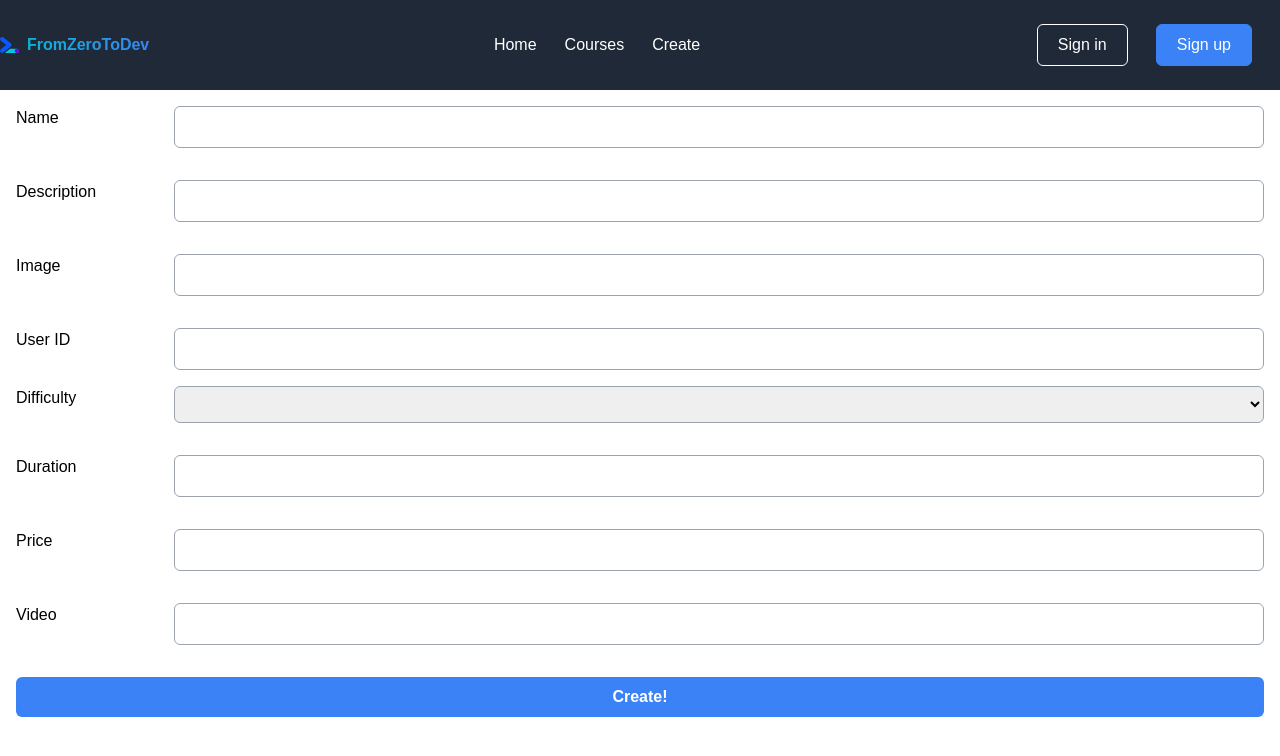
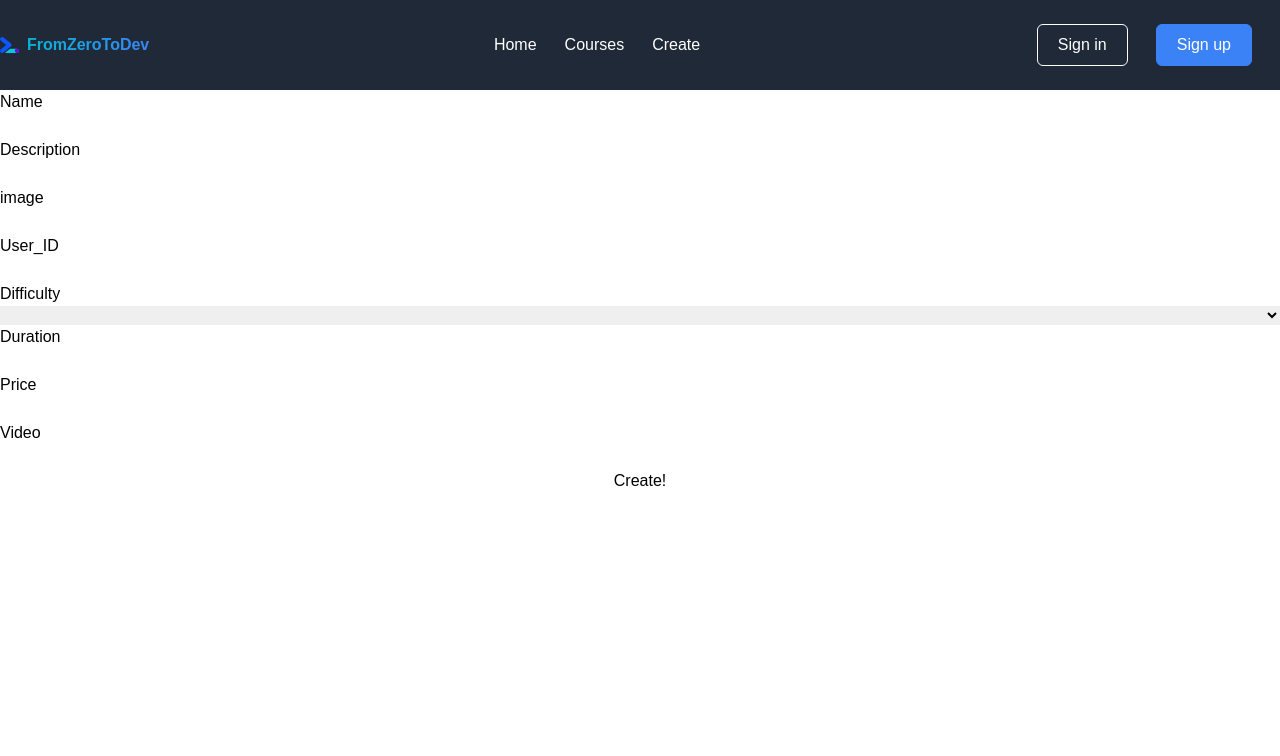
Before and after one commit to geromedina/FromZeroToDev, a React (Vite) app in the folder client/: page /create in a window 1280 px wide. Shown: the top 756 px of the page. Built offline with nearby package versions, Linux system fonts and the light colour scheme.

Commit message:
search, filters & sorter

```diff
--- a/client/src/App.tsx
+++ b/client/src/App.tsx
@@ -10,8 +10,8 @@ const App: React.FC = (): JSX.Element => {
   const location = useLocation()
   return (
     <div>
-      {/* {location.pathname !== "/" && <NavBar />} */}
-      {location.pathname !== "/home" && <NavBar />}
+      {location.pathname !== "/" && <NavBar />}
+      {/* {location.pathname !== "/home" && <NavBar />}  */}
       {/* {location.pathname === "/courses" && <SideBar />} */}
       <Routes>
         <Route path="/create" element={<Form />} />
--- a/client/src/components/Filters/Filters.tsx
+++ b/client/src/components/Filters/SearchBar&Filters/Filters.tsx
@@ -1,7 +1,7 @@
 import React from "react";
-import { useAppSelector } from "../../store/hooks";
-import { useAppDispatch } from "../../store/hooks";
-import { updateFilteredCourses } from "../../store/coursesSlices";
+import { useAppSelector } from "../../../store/hooks";
+import { useAppDispatch } from "../../../store/hooks";
+import { updateFilteredCourses } from "../../../store/coursesSlices";
 
 export const Filters: React.FC = (): JSX.Element => {
   const courses = useAppSelector((state) => state.courses.courses);
@@ -28,25 +28,21 @@ export const Filters: React.FC = (): JSX.Element => {
   };
 
   return (
-    <>
-      <label> Select a difficulty</label>
-      <select onChange={changeHandler} name="dificulty">
-        <option value="" key={""}>
-          {" "}
-        </option>
-        <option value="Easy" key={"1"}>
-          {" "}
-          Easy{" "}
-        </option>
-        <option value="Medium" key={"2"}>
-          {" "}
-          Medium{" "}
-        </option>
-        <option value="Advanced" key={"3"}>
-          {" "}
-          Advanced{" "}
-        </option>
-      </select>
-    </>
+<>
+  <label className="block font-bold mb-2 text-gray-700">
+    Select a difficulty
+  </label>
+  <select
+    className="border border-gray-400 rounded-md shadow-sm p-2 focus:outline-none focus:ring-2 focus:ring-blue-500"
+    name="difficulty"
+    id="difficulty"
+    onChange={changeHandler}
+  >
+    <option value="" key={""}></option>
+    <option value="Easy" key={"1"}>Easy</option>
+    <option value="Medium" key={"2"}>Medium</option>
+    <option value="Advanced" key={"3"}>Advanced</option>
+  </select>
+</>
   );
 };
--- a/client/src/components/Filters/SearchBar/SearchBar.tsx
+++ b/client/src/components/Filters/SearchBar&Filters/SearchBar.tsx
@@ -12,7 +12,7 @@ export const SearchBar: React.FC = (): JSX.Element => {
   return (
 <form className="flex items-center">
   <input
-    className="border rounded-l py-2 px-3 w-64 focus:outline-none focus:ring-2 focus:ring-blue-500"
+    className="px-4 py-2 border rounded-md focus:outline-none focus:ring-2 focus:ring-blue-500 focus:border-transparent"
     type="text"
     placeholder="Search for Courses..."
     onChange={handleChange}
--- a/client/src/components/Filters/Sorters/Sorter.tsx
+++ b/client/src/components/Filters/SearchBar&Filters/Sorter.tsx
@@ -62,9 +62,9 @@ export const Sorter: React.FC = (): JSX.Element => {
 
   return (
 <>
-  <label className="mr-2">Sort by:</label>
+  <label className="block font-bold mb-2 text-gray-700">Sort by:</label>
   <select
-    className="border border-gray-300 rounded-md shadow-sm p-2 focus:outline-none focus:ring-2 focus:ring-blue-500"
+   className="border border-gray-400 rounded-md shadow-sm p-2 focus:outline-none focus:ring-2 focus:ring-blue-500"
     onChange={changeHandler}
   >
     <option value="Name Descending">Name Descending</option>
--- /dev/null
+++ b/client/src/components/Filters/index.tsx
@@ -0,0 +1,5 @@
+import { SearchBar } from "./SearchBar&Filters/SearchBar";
+import { Filters } from "./SearchBar&Filters/Filters";
+import { Sorter } from "./SearchBar&Filters/Sorter";
+
+export {SearchBar,Filters,Sorter}
--- a/client/src/pages/Courses/Courses.tsx
+++ b/client/src/pages/Courses/Courses.tsx
@@ -4,10 +4,8 @@ import { getCourses } from "../../store/coursesSlices";
 import CardsContainer from "../../components/CardsContainer/CardsContainer";
 import { useAppSelector } from "../../store/hooks";
 import Pagination from "../../components/Pagination/Pagination";
-import "./Courses.css"
-import { SearchBar } from "../../components/Filters/SearchBar/SearchBar";
-import { Sorter } from "../../components/Filters/Sorters/Sorter";
-import Footer from "../../components/Footer/Footer";
+import "./Courses.css";
+import { SearchBar, Filters, Sorter } from "../../components/Filters/index";
 
 interface Course {
   name: string;
@@ -40,8 +38,13 @@ const Courses: React.FC = (): JSX.Element => {
         <div className="flex-1">
           <Sorter />
         </div>
+        <div className="flex-1 justify-start">
+            <Filters />
+        </div>
+        <div className="flex items-center justify-end w-1/3">
           <div className="ml-4">
             <SearchBar />
+          </div>
         </div>
       </div>
       <CardsContainer currentCourses={currentCourses} />
--- a/client/src/pages/Form/Form.tsx
+++ b/client/src/pages/Form/Form.tsx
@@ -88,43 +88,38 @@ const Form: React.FC = (): JSX.Element => {
   };
   return (
     <div className="border-solid">
-  <form onSubmit={submitHandler} className="grid grid-cols-8 border-solid gap-4 p-4">
-    <label className="col-span-1">Name</label>
+      <form onSubmit={submitHandler} className="grid grid-colms-8 border-solid">
+        <label>Name</label>
         <input
-      className="col-span-7 border border-gray-400 rounded-md p-2"
+          className="border-solid"
           value={form.name}
           onChange={changeHandler}
           name="name"
         ></input>
-    <span className="col-span-8 text-red-500">{errors.name}</span>
+        <span>{errors.name}</span>
 
-    <label className="col-span-1">Description</label>
+        <label>Description</label>
         <input
           value={form.description}
           onChange={changeHandler}
           name="description"
-      className="col-span-7 border border-gray-400 rounded-md p-2"
+          className="border-solid"
         ></input>
-    <span className="col-span-8 text-red-500">{errors.description}</span>
-
-    <label className="col-span-1">Image</label>
-    <input value={form.image} onChange={changeHandler} name="image" className="col-span-7 border border-gray-400 rounded-md p-2"></input>
-    <span className="col-span-8 text-red-500">{errors.image}</span>
-
-    <label className="col-span-1">User ID</label>
+        <span>{errors.description}</span>
+        <label>image</label>
+        <input value={form.image} onChange={changeHandler} name="image"></input>
+        <span>{errors.image}</span>
+        <label>User_ID</label>
         <input
           value={form.user_id}
           onChange={changeHandler}
           name="user_id"
-      className="col-span-7 border border-gray-400 rounded-md p-2"
         ></input>
-
-    <label className="col-span-1">Difficulty</label>
+        <label>Difficulty</label>
         <select
           value={form.difficulty}
           onChange={changeHandler}
           name="difficulty"
-      className="col-span-7 border border-gray-400 rounded-md p-2"
         >
           <option value="" key={""}>
             {" "}
@@ -142,28 +137,21 @@ const Form: React.FC = (): JSX.Element => {
             Advanced{" "}
           </option>
         </select>
-    <span className="col-span-8 text-red-500">{errors.difficulty}</span>
-
-    <label className="col-span-1">Duration</label>
+        <span>{errors.difficulty}</span>
+        <label>Duration</label>
         <input
           value={form.duration}
           onChange={changeHandler}
           name="duration"
-      className="col-span-7 border border-gray-400 rounded-md p-2"
         ></input>
-    <span className="col-span-8 text-red-500">{errors.duration}</span>
-
-    <label className="col-span-1">Price</label>
-    <input value={form.price} onChange={changeHandler} name="price" className="col-span-7 border border-gray-400 rounded-md p-2"></input>
-    <span className="col-span-8 text-red-500">{errors.price}</span>
-
-    <label className="col-span-1">Video</label>
-    <input value={form.video} onChange={changeHandler} name="video" className="col-span-7 border border-gray-400 rounded-md p-2"></input>
-    <span className="col-span-8 text-red-500">{errors.video}</span>
-
-    <button type="submit" className="col-span-8 bg-blue-500 hover:bg-blue-700 text-white font-bold py-2 px-4 rounded-md">
-      Create!
-    </button>
+        <span>{errors.duration}</span>
+        <label>Price</label>
+        <input value={form.price} onChange={changeHandler} name="price"></input>
+        <span>{errors.price}</span>
+        <label>Video</label>
+        <input value={form.video} onChange={changeHandler} name="video"></input>
+        <span>{errors.video}</span>
+        <button type="submit"> Create! </button>
       </form>
     </div>
   );
```
Lines whose indentation alone changed are shown as unchanged.
